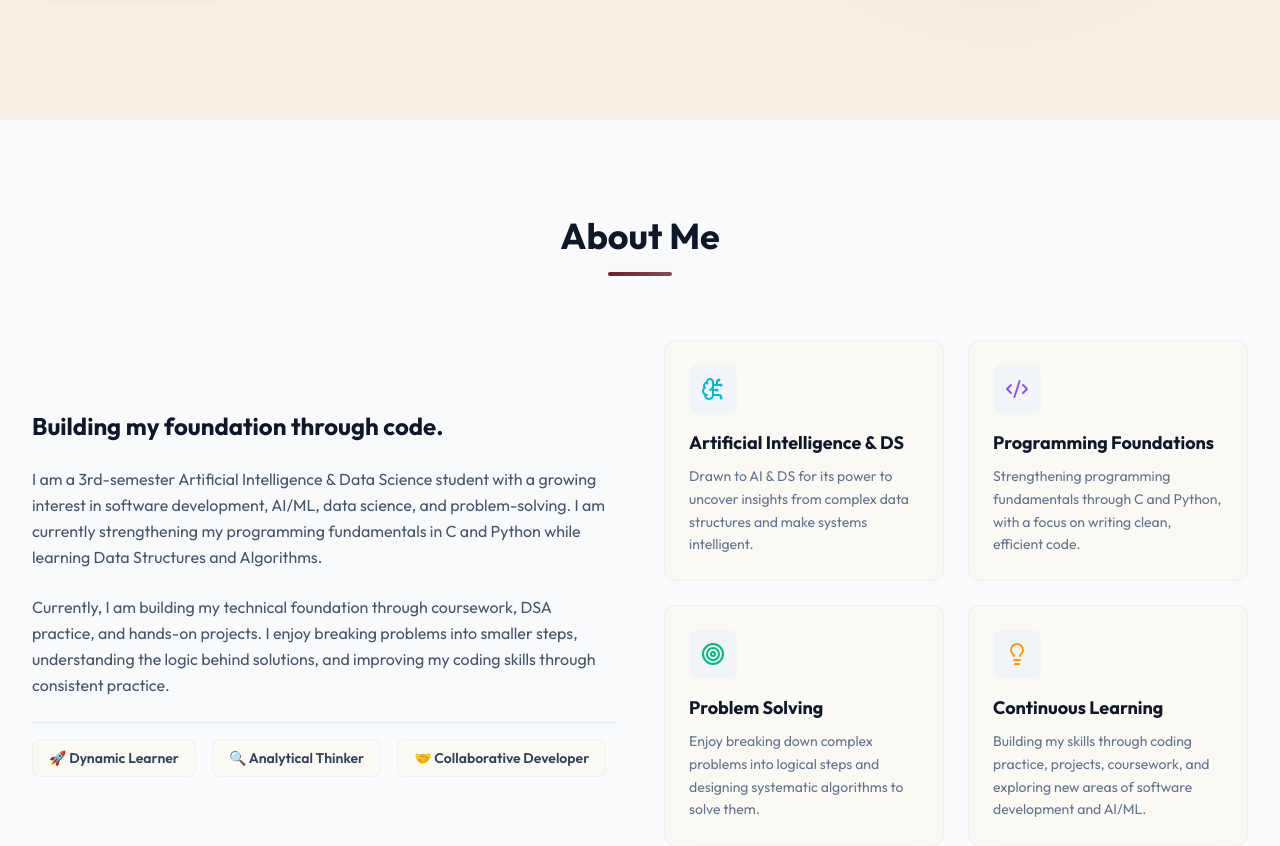
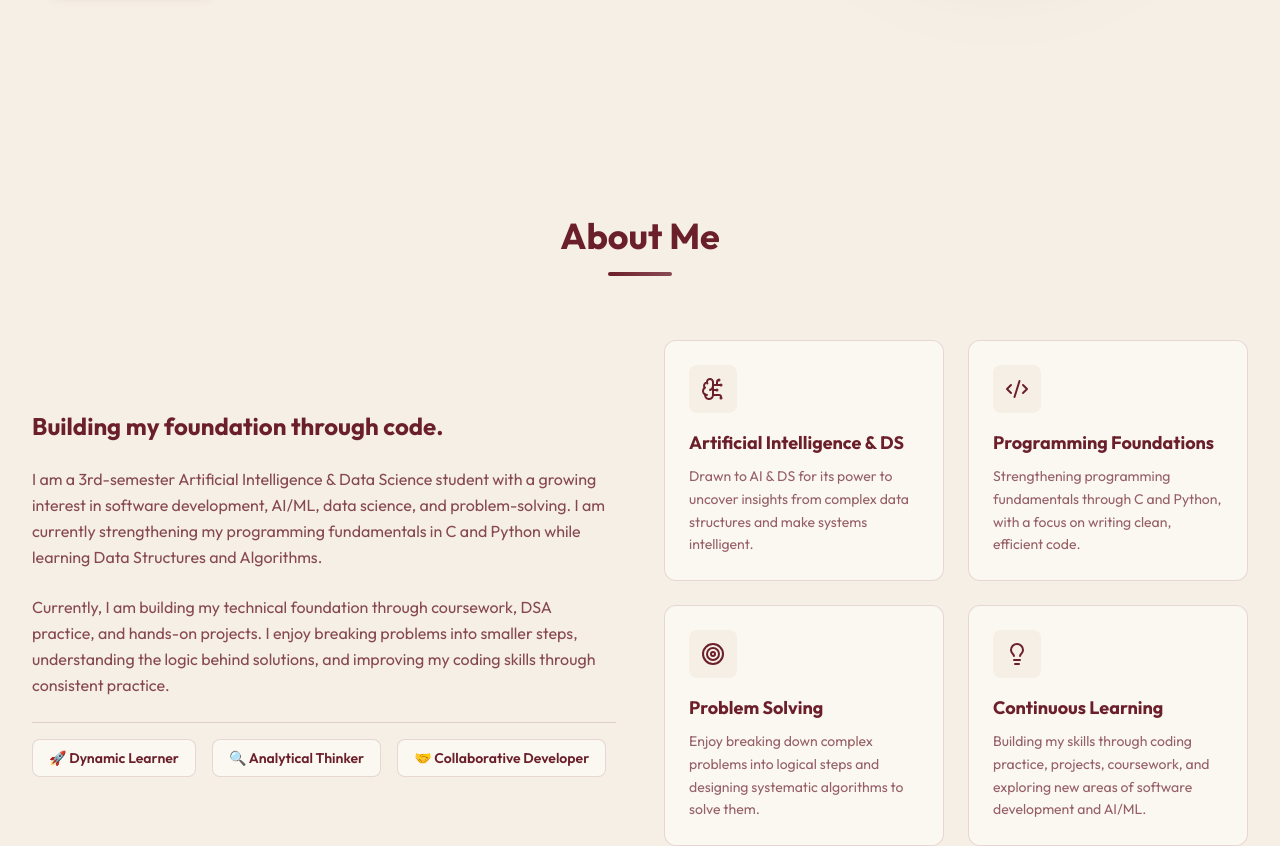
Before and after one commit to Ardra-Sobharaj/portfolio, a React (Vite) app: page / in a window 1280 px wide. Shown: the part 680-1526 px from the top of the page. Built offline with nearby package versions, Linux system fonts and the light colour scheme.

Commit message:
Update About section theme

```diff
--- a/src/components/About.tsx
+++ b/src/components/About.tsx
@@ -3,90 +3,120 @@ import { Lightbulb, Code2, Target, BrainCircuit } from 'lucide-react';
 export function About() {
   const cards = [
     {
-      icon: <BrainCircuit className="w-6 h-6 text-cyan-500" />,
+      icon: <BrainCircuit className="w-6 h-6 text-[#6B1F2A]" />,
       title: 'Artificial Intelligence & DS',
-      description: 'Drawn to AI & DS for its power to uncover insights from complex data structures and make systems intelligent.',
+      description:
+        'Drawn to AI & DS for its power to uncover insights from complex data structures and make systems intelligent.',
     },
     {
-      icon: <Code2 className="w-6 h-6 text-violet-500" />,
+      icon: <Code2 className="w-6 h-6 text-[#6B1F2A]" />,
       title: 'Programming Foundations',
-      description: 'Strengthening programming fundamentals through C and Python, with a focus on writing clean, efficient code.',
+      description:
+        'Strengthening programming fundamentals through C and Python, with a focus on writing clean, efficient code.',
     },
     {
-      icon: <Target className="w-6 h-6 text-emerald-500" />,
+      icon: <Target className="w-6 h-6 text-[#6B1F2A]" />,
       title: 'Problem Solving',
-      description: 'Enjoy breaking down complex problems into logical steps and designing systematic algorithms to solve them.',
+      description:
+        'Enjoy breaking down complex problems into logical steps and designing systematic algorithms to solve them.',
     },
     {
-      icon: <Lightbulb className="w-6 h-6 text-amber-500" />,
+      icon: <Lightbulb className="w-6 h-6 text-[#6B1F2A]" />,
       title: 'Continuous Learning',
-      description: 'Building my skills through coding practice, projects, coursework, and exploring new areas of software development and AI/ML.',
-
+      description:
+        'Building my skills through coding practice, projects, coursework, and exploring new areas of software development and AI/ML.',
     },
   ];
 
   return (
-    <section id="about" className="py-24 bg-slate-50 dark:bg-[#0c1220] transition-colors duration-300">
+    <section
+      id="about"
+      className="py-24 bg-[#F5EFE6] transition-colors duration-300"
+    >
       <div className="max-w-7xl mx-auto px-4 sm:px-6 lg:px-8">
 
         {/* Section Header */}
         <div className="text-center max-w-3xl mx-auto mb-16">
-          <h2 className="text-3xl sm:text-4xl font-bold text-slate-900 dark:text-white">
+          <h2 className="text-3xl sm:text-4xl font-bold text-[#6B1F2A]">
             About Me
           </h2>
-          <div className="w-16 h-1 bg-gradient-to-r from-primary-cyan to-primary-violet mx-auto mt-4 rounded-full"></div>
+
+          <div className="w-16 h-1 bg-gradient-to-r from-[#6B1F2A] to-[#8A4A55] mx-auto mt-4 rounded-full"></div>
         </div>
 
         {/* Content Grid */}
         <div className="grid grid-cols-1 lg:grid-cols-12 gap-12 items-center">
+
           {/* Text Description */}
           <div className="lg:col-span-6 space-y-6">
-            <h3 className="text-2xl font-bold text-slate-900 dark:text-white">
+
+            <h3 className="text-2xl font-bold text-[#6B1F2A]">
               Building my foundation through code.
             </h3>
 
-            <p className="text-slate-600 dark:text-slate-300 leading-relaxed">
-              I am a 3rd-semester Artificial Intelligence & Data Science student with a growing interest in software development, AI/ML, data science, and problem-solving. I am currently strengthening my programming fundamentals in C and Python while learning Data Structures and Algorithms.
+            <p className="text-[#6B1F2A]/80 leading-relaxed">
+              I am a 3rd-semester Artificial Intelligence & Data Science student
+              with a growing interest in software development, AI/ML, data
+              science, and problem-solving. I am currently strengthening my
+              programming fundamentals in C and Python while learning Data
+              Structures and Algorithms.
             </p>
 
-            <p className="text-slate-600 dark:text-slate-300 leading-relaxed">
-              Currently, I am building my technical foundation through coursework, DSA practice, and hands-on projects. I enjoy breaking problems into smaller steps, understanding the logic behind solutions, and improving my coding skills through consistent practice.
+            <p className="text-[#6B1F2A]/80 leading-relaxed">
+              Currently, I am building my technical foundation through
+              coursework, DSA practice, and hands-on projects. I enjoy breaking
+              problems into smaller steps, understanding the logic behind
+              solutions, and improving my coding skills through consistent
+              practice.
             </p>
 
-            <div className="pt-4 border-t border-slate-200 dark:border-slate-800 flex flex-wrap gap-4">
-              <div className="px-4 py-2 rounded-lg bg-light-card dark:bg-dark-card border border-slate-200/50 dark:border-slate-800/50 text-sm font-semibold text-slate-700 dark:text-slate-200">
+            {/* Personal Strengths */}
+            <div className="pt-4 border-t border-[#6B1F2A]/15 flex flex-wrap gap-4">
+
+              <div className="px-4 py-2 rounded-lg bg-[#FBF8F2] border border-[#6B1F2A]/15 text-sm font-semibold text-[#6B1F2A]">
                 🚀 Dynamic Learner
               </div>
-              <div className="px-4 py-2 rounded-lg bg-light-card dark:bg-dark-card border border-slate-200/50 dark:border-slate-800/50 text-sm font-semibold text-slate-700 dark:text-slate-200">
+
+              <div className="px-4 py-2 rounded-lg bg-[#FBF8F2] border border-[#6B1F2A]/15 text-sm font-semibold text-[#6B1F2A]">
                 🔍 Analytical Thinker
               </div>
-              <div className="px-4 py-2 rounded-lg bg-light-card dark:bg-dark-card border border-slate-200/50 dark:border-slate-800/50 text-sm font-semibold text-slate-700 dark:text-slate-200">
+
+              <div className="px-4 py-2 rounded-lg bg-[#FBF8F2] border border-[#6B1F2A]/15 text-sm font-semibold text-[#6B1F2A]">
                 🤝 Collaborative Developer
               </div>
+
             </div>
           </div>
 
           {/* Cards Grid */}
           <div className="lg:col-span-6 grid grid-cols-1 sm:grid-cols-2 gap-6">
+
             {cards.map((card, idx) => (
               <div
                 key={idx}
-                className="p-6 rounded-xl border border-slate-200/50 dark:border-slate-800/50 bg-light-card dark:bg-dark-card hover:border-slate-300 dark:hover:border-slate-700 hover:-translate-y-1 transition-all duration-300 glass"
+                className="p-6 rounded-xl border border-[#6B1F2A]/15 bg-[#FBF8F2] hover:border-[#6B1F2A]/30 hover:-translate-y-1 transition-all duration-300 glass"
               >
-                <div className="p-3 rounded-lg bg-slate-100 dark:bg-slate-800 w-fit mb-4">
+
+                {/* Icon */}
+                <div className="p-3 rounded-lg bg-[#F5EFE6] w-fit mb-4">
                   {card.icon}
                 </div>
-                <h4 className="text-lg font-bold text-slate-900 dark:text-white mb-2">
+
+                {/* Title */}
+                <h4 className="text-lg font-bold text-[#6B1F2A] mb-2">
                   {card.title}
                 </h4>
-                <p className="text-sm text-slate-500 dark:text-slate-400 leading-relaxed">
+
+                {/* Description */}
+                <p className="text-sm text-[#6B1F2A]/70 leading-relaxed">
                   {card.description}
                 </p>
+
               </div>
             ))}
+
           </div>
         </div>
-
       </div>
     </section>
   );
```
